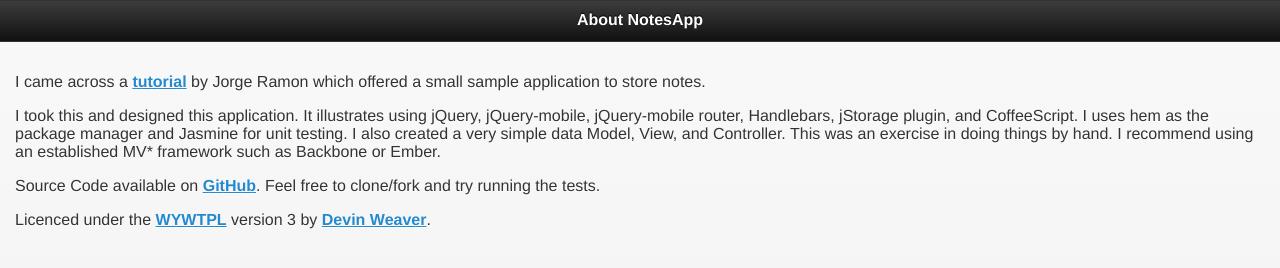
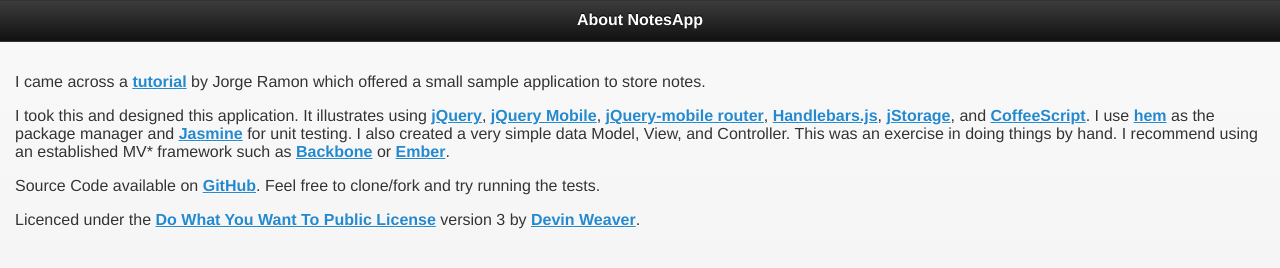
Before and after one commit to sukima/NotesApp-Sample, a plain HTML site: page about.html in a window 1280 px wide. Drawn offline with Linux system fonts and the light colour scheme.

Commit message:
Latest verion 1.0.1:

```diff
--- a/about.html
+++ b/about.html
@@ -18,15 +18,23 @@
         <a href="http://miamicoder.com/2011/building-a-jquery-mobile-application-part-1/" rel="external">tutorial</a>
         by Jorge Ramon which offered a small sample application to store notes.</p>
         <p>I took this and designed this application. It illustrates using
-        jQuery, jQuery-mobile, jQuery-mobile router, Handlebars, jStorage
-        plugin, and CoffeeScript. I uses hem as the package manager and Jasmine
+        <a rel="external" href="http://jquery.com/">jQuery</a>,
+        <a rel="external" href="http://jquerymobile.com/">jQuery Mobile</a>,
+        <a rel="external" href="https://github.com/azicchetti/jquerymobile-router">jQuery-mobile router</a>,
+        <a rel="external" href="http://handlebarsjs.com/">Handlebars.js</a>,
+        <a rel="external" href="http://www.jstorage.info/">jStorage</a>,
+        and <a rel="external" href="http://coffeescript.org/">CoffeeScript</a>.
+        I use <a rel="external" href="https://github.com/maccman/hem">hem</a> as the package manager and
+        <a rel="external" href="http://pivotal.github.com/jasmine/">Jasmine</a>
         for unit testing. I also created a very simple data Model, View, and
         Controller. This was an exercise in doing things by hand. I recommend
-        using an established MV* framework such as Backbone or Ember.</p>
+        using an established MV* framework such as
+        <a rel="external" href="http://backbonejs.org/">Backbone</a>
+        or <a rel="external" href="http://emberjs.com/">Ember</a>.</p>
         <p>Source Code available on
         <a href="https://github.com/sukima/NotesApp-Sample" rel="external">GitHub</a>.
         Feel free to clone/fork and try running the tests.</p>
-        <p>Licenced under the <a href="http://tritarget.org/wywtpl/" rel="external">WYWTPL</a> version 3 by
+        <p>Licenced under the <a href="http://tritarget.org/wywtpl/" rel="external">Do What You Want To Public License</a> version 3 by
         <a href="http://tritarget.org/" rel="external">Devin Weaver</a>.</p>
       </div>
     </div>
```
Also changed, not shown: application.js.
